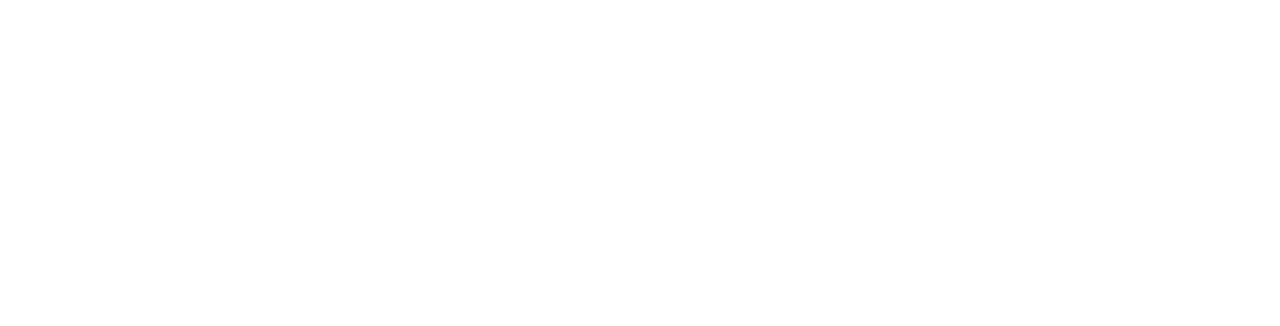
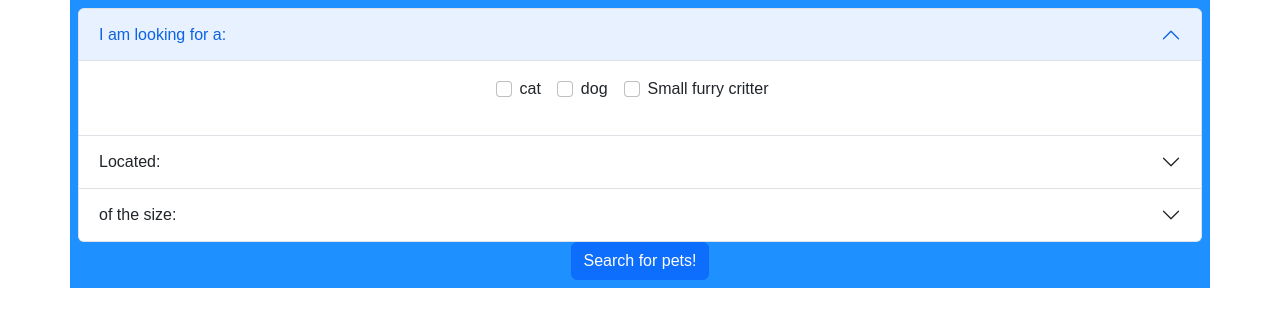
Before and after one commit to Ostyantic/FindAPet-frontend, a React (Create React App) app: page / in a window 1280 px wide. Shown: the top 326 px of the page. Built offline with nearby package versions, Linux system fonts and the light colour scheme.

Commit message:
removed redundant linter, added in accordion styling and start of state tracking. most modifiables are properly updating state.

```diff
--- a/src/App.js
+++ b/src/App.js
@@ -1,8 +1,220 @@
-import React from "react";
+import React from 'react';
+// import ReactDOM from 'react-dom/client';
+import Container from 'react-bootstrap/Container';
+import Accordion from 'react-bootstrap/Accordion';
+import Form from 'react-bootstrap/Form';
+import Button from 'react-bootstrap/Button';
+import InputGroup from 'react-bootstrap/InputGroup';
 
-class App extends React.Component{
-  render(){
-    return(<></>)
+
+
+
+const containerStyling = {
+  color: "white",
+  backgroundColor: "DodgerBlue",
+  padding: ".5em",
+  fontFamily: "Arial",
+  width: "100%",
+  textAlign: "center",
+};
+
+class App extends React.Component {
+
+
+  constructor(props) {
+    super(props);
+
+    this.state = {
+
+      //species and type. EX: type:'dog'  |  species:'dog'
+      //?Species is for more specialized searches that might be out of scope for this project. Not making a dropdown menu of every rabbit breed, dog breed, etc. in the world.
+      type: '',
+      //// species: '',
+      cat: false,
+      dog: false,
+      critter: false,
+
+      //age valid args 'baby' 'young' 'adult' 'senior' allows multiple
+      age: '',
+
+      //gender valid args 'male' 'female' 'unknown' allows multiple
+      gender: '',
+
+      //size valid args 'small' 'medium' 'large' 'xlarge' allows multiple
+      size: '',
+
+      //status valid args 'adoptable' 'adopted' 'found'
+      //?Unless we're adding in a stretch goal of checking favorites to see if they've been adopted out from under the user, the status keyvalue pair should NOT be used, as it defaults to 'adoptable' which is what we want anyway.
+      ////status: '',
+
+      //good with x. Each of the below are booleans.
+      //? if not used, do you get both animals that are and aren't good with children?
+      good_with_children: false,
+      good_with_dogs: false,
+      good_with_cats: false,
+
+      //built in sort system. valid args 'recent' '-recent' 'distance' '-distance' 'random'
+      //?note the minusrecent and minusdistance. Those give the results in reverse order.
+      sort: '',
+
+
+      //location. String. can be a city, a state, a lat lon pair, or a postal code.
+      location: '',
+
+      //distance, in miles. integer. Requires location to be set to be valid. Defaults to 100, maximum 500.
+      distance: 100,
+
+
+
+
+    };
+  }
+
+  handleBooleanToggle = e => {
+
+    //takes in a string that matches an existing key name from a keyvalue pair, and if that keyvalue pair is false, set to true. if it's true, set to false.
+
+    this.state[e] ?
+      this.setState({ [e]: false })
+      :
+      this.setState({ [e]: true });
+
+  }
+
+  handleValueSet = (key, value) => {
+
+    // console.log(key, value)
+
+    //!Note: This currently is treated like a radio, not checkboxes. A new value will *remove* the previous one, meaning only one value is searchable at a time for values that can have multiple arguments. -Casey
+    this.setState({ [key]: value })
+
+
+    console.log(this.state.size);
+
+
+  };
+
+
+
+  render() {
+
+
+    return (
+      <>
+        <Container style={containerStyling}>
+
+
+
+
+          <Accordion defaultActiveKey="0">
+            <Accordion.Item eventKey="0">
+              <Accordion.Header>I am looking for a:</Accordion.Header>
+              <Accordion.Body>
+                <Form>
+                  {['checkbox'].map((type) => (
+                    <div key={`inline-${type}`} className="mb-3">
+                      <Form.Check
+                        inline
+                        label="cat"
+                        type={type}
+                        id={`inline-${type}-1`}
+                        onClick={() => this.handleBooleanToggle('cat')}
+                      />
+                      <Form.Check
+                        inline
+                        label="dog"
+                        type={type}
+                        id={`inline-${type}-2`}
+                        onClick={() => this.handleBooleanToggle('dog')}
+                      />
+                      <Form.Check
+                        inline
+                        label="Small furry critter"
+                        type={type}
+                        id={`inline-${type}-2`}
+                        onClick={() => this.handleBooleanToggle('critter')}
+                      />
+                    </div>
+                  ))}
+                </Form>
+              </Accordion.Body>
+            </Accordion.Item>
+            <Accordion.Item eventKey="1">
+              <Accordion.Header>
+                Located:
+              </Accordion.Header>
+              <Accordion.Body>
+
+
+                <InputGroup className="mb-3">
+                  within
+                  <Form.Select aria-label="Default select example">
+                    <option value="100">100</option>
+                    <option value="250">250</option>
+                    <option value="500">500</option>
+                  </Form.Select>
+                  <InputGroup.Text id="basic-addon1">miles of</InputGroup.Text>
+                  <Form>
+                    <Form.Control type="location" placeholder="City or State" />
+                  </Form>
+                </InputGroup>
+              </Accordion.Body>
+            </Accordion.Item>
+
+            <Accordion.Item eventKey="2">
+              <Accordion.Header>of the size:</Accordion.Header>
+              <Accordion.Body>
+                <Form>
+                  {['checkbox'].map((type) => (
+                    <div key={`inline-${type}`} className="mb-3">
+                      <Form.Check
+                        inline
+                        label="Small"
+                        type={type}
+                        id={`inline-${type}-1`}
+                        onClick={() => this.handleValueSet('size', 'small')}
+                      />
+                      <Form.Check
+                        inline
+                        label="Medium"
+                        type={type}
+                        id={`inline-${type}-2`}
+                        onClick={() => this.handleValueSet('size', 'medium')}
+                      />
+                      <Form.Check
+                        inline
+                        label="Large"
+                        type={type}
+                        id={`inline-${type}-2`}
+                        onClick={() => this.handleValueSet('size', 'large')}
+                      />
+                      <Form.Check
+                        inline
+                        label="Extra Large"
+                        name="group1"
+                        type={type}
+                        id={`inline-${type}-2`}
+                        onClick={() => this.handleValueSet('size', 'xlarge')}
+                      />
+                    </div>
+                  ))}
+                </Form>
+              </Accordion.Body>
+            </Accordion.Item>
+          </Accordion>
+          <Button>
+            Search for pets!
+          </Button>
+
+
+
+        </Container>
+
+
+
+
+      </>
+    );
   }
 }
 
--- a/src/index.js
+++ b/src/index.js
@@ -2,7 +2,7 @@
 import ReactDOM from 'react-dom/client';
 import './index.css';
 import App from './App';
-
+import 'bootstrap/dist/css/bootstrap.min.css';
 
 const root = ReactDOM.createRoot(document.getElementById('root'));
 root.render(
```
Also changed, not shown: .eslintrc.json (deleted), src/App.css (added).
